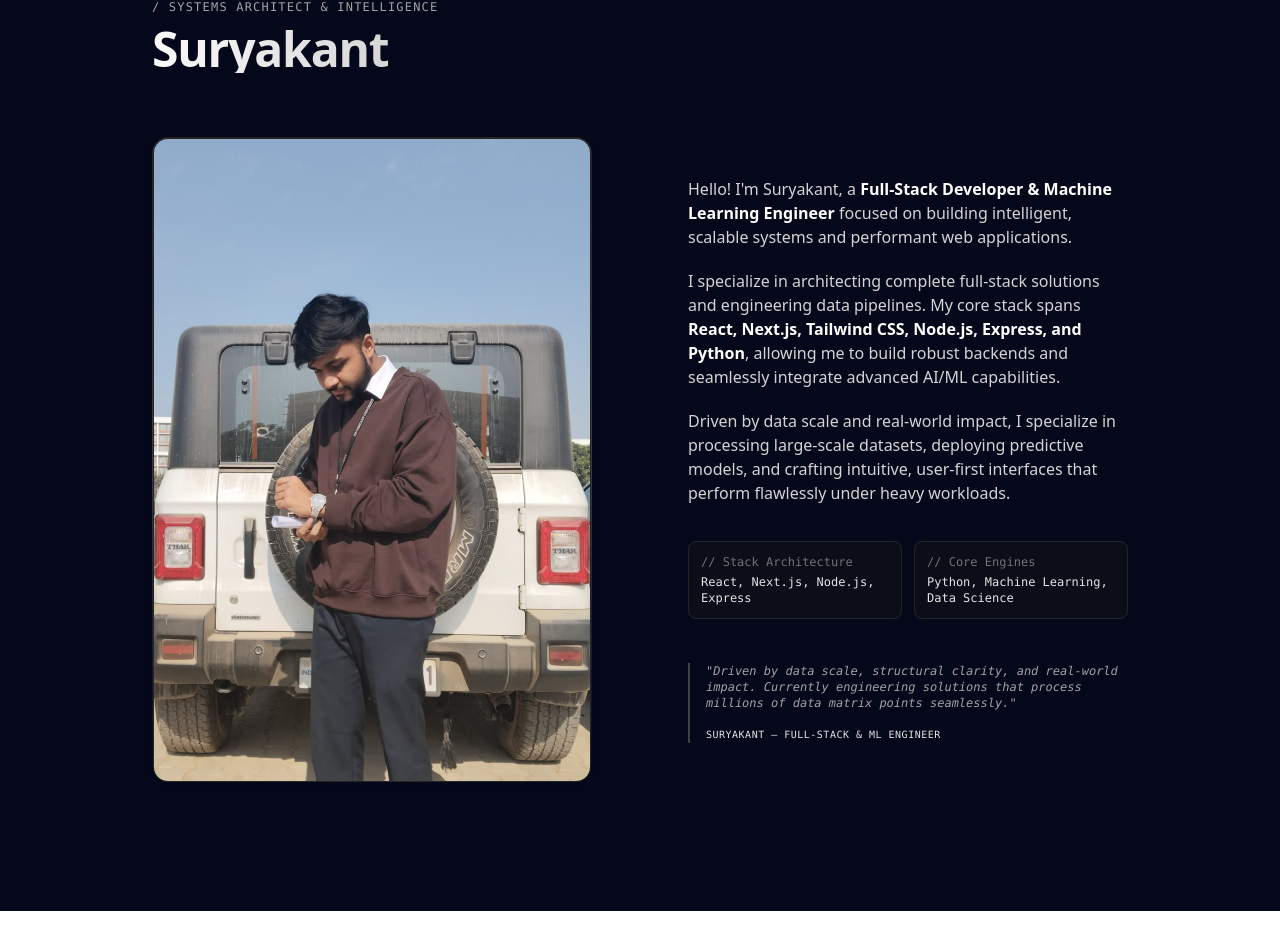
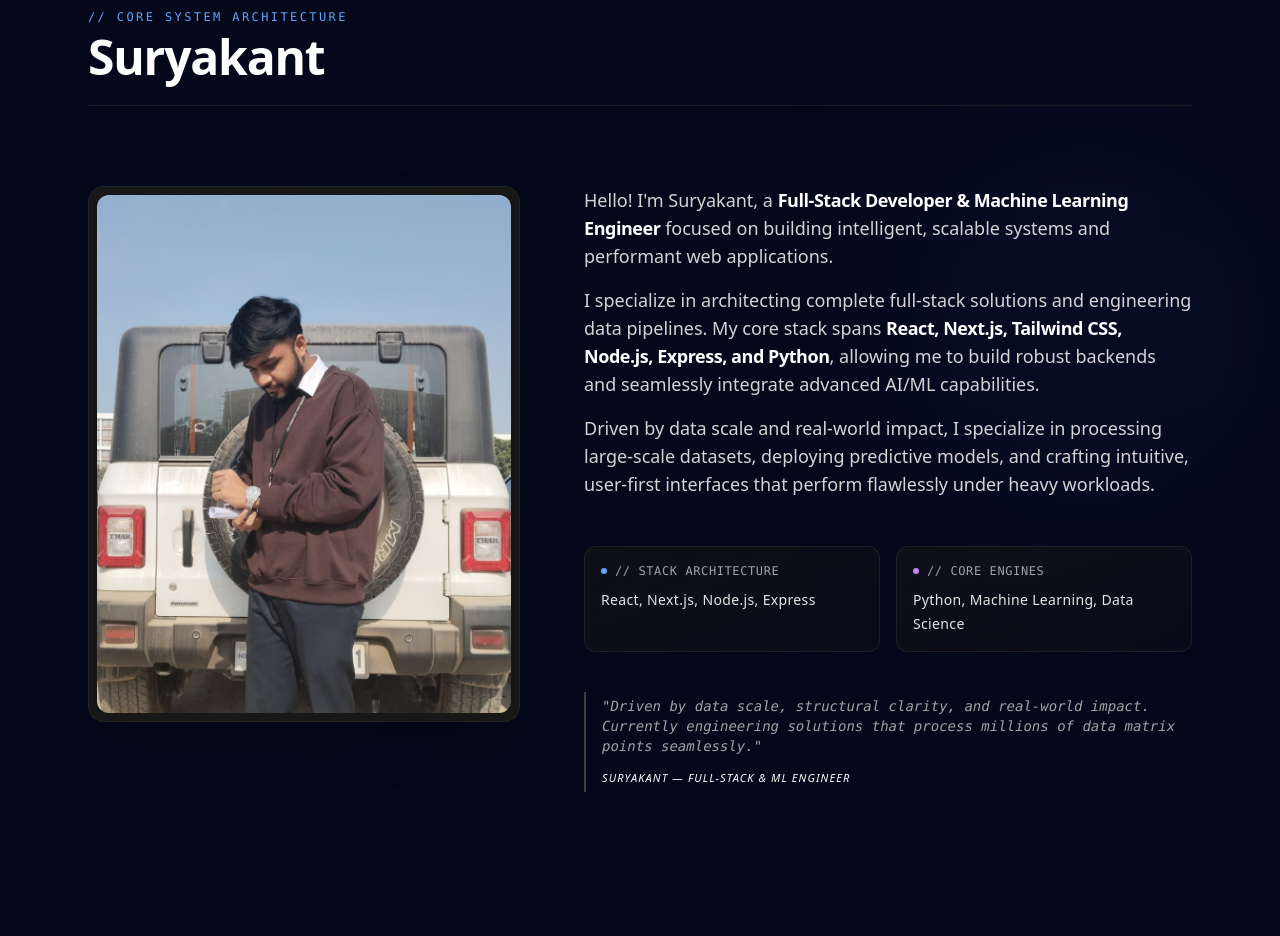
Before and after one commit to suryaaxc/Portfolio, a React (Vite) app: page / in a window 1280 px wide. Shown: the part 935-1871 px from the top of the page. Before the commit the page ends 1846 px from the top, so only its background shows below. Built offline with nearby package versions, Linux system fonts and the light colour scheme.

Commit message:
design: implement expert-level structural layout and image animations

```diff
--- a/src/pages/About/About.jsx
+++ b/src/pages/About/About.jsx
@@ -3,66 +3,89 @@ import HeroImg from "@/assets/images/hero.jpg";
 export default function About() {
   return (
     <>
-      <section id="about" className="py-16 md:py-32 text-neutral-50 bg-[#04081A] font-sans">
-        <div className="mx-auto max-w-5xl space-y-8 px-6 md:space-y-16">
+      <section id="about" className="py-20 md:py-36 text-neutral-200 bg-[#04081A] font-sans antialiased relative overflow-hidden">
+        {/* Subtle Ambient Light Effect */}
+        <div className="absolute top-1/4 right-0 w-96 h-96 bg-blue-500/5 rounded-full blur-[120px] pointer-events-none"></div>
+        <div className="absolute bottom-1/4 left-0 w-96 h-96 bg-indigo-500/5 rounded-full blur-[120px] pointer-events-none"></div>
 
-          {/* Top Heading Section */}
-          <div className="space-y-2">
-            <span className="text-xs uppercase tracking-widest text-neutral-400 font-mono">/ Systems Architect & Intelligence</span>
-            <h2 className="relative z-10 max-w-xl text-4xl font-black lg:text-5xl tracking-tight text-transparent bg-clip-text bg-gradient-to-r from-neutral-50 to-neutral-400">
+        <div className="mx-auto max-w-6xl px-6 space-y-12 md:space-y-20 relative z-10">
+
+          {/* Section Header */}
+          <div className="border-b border-neutral-800/60 pb-6">
+            <span className="text-xs font-mono tracking-[0.2em] text-blue-400 uppercase block mb-2">
+              // CORE SYSTEM ARCHITECTURE
+            </span>
+            <h2 className="text-4xl font-extrabold tracking-tight md:text-5xl text-white">
               Suryakant
             </h2>
           </div>
 
-          <div className="grid gap-6 sm:grid-cols-2 md:gap-12 lg:gap-24 items-center">
+          {/* Main Grid Layout */}
+          <div className="grid gap-12 lg:grid-cols-12 items-start">
 
-            {/* Left Image Section - Original Colors with clean border */}
-            <div className="relative mb-6 sm:mb-0">
-              <div className="bg-gradient-to-b aspect-76/59 relative rounded-2xl p-px from-neutral-800 via-neutral-700 to-transparent">
+            {/* Left Image Section - Expert Level Engineering Frame */}
+            <div className="lg:col-span-5 w-full">
+              <div className="relative group w-full overflow-hidden rounded-2xl bg-neutral-900 border border-neutral-800/80 p-2 shadow-2xl transition-all duration-500 hover:border-blue-500/40 hover:shadow-blue-500/5">
+                <div className="overflow-hidden rounded-xl aspect-[4/5] sm:aspect-[76/59] lg:aspect-[4/5] relative w-full h-full">
                   <img
                     src={HeroImg}
-                  className="rounded-[15px] shadow block object-cover w-full h-full border border-neutral-800"
-                  alt="Suryakant"
+                    className="object-cover w-full h-full transition-transform duration-700 ease-out group-hover:scale-105"
+                    alt="Suryakant Portfolio Capture"
                     width={1207}
                     height={929}
+                    loading="lazy"
                   />
+                  {/* Premium overlay pulse */}
+                  <div className="absolute inset-0 bg-gradient-to-t from-[#04081A]/40 to-transparent opacity-0 group-hover:opacity-100 transition-opacity duration-500 pointer-events-none"></div>
+                </div>
               </div>
             </div>
 
-            {/* Right Professional AI Description Section */}
-            <div className="relative space-y-5 text-neutral-300 text-sm md:text-base leading-relaxed">
+            {/* Right Expert Copy & Tech Matrix */}
+            <div className="lg:col-span-7 space-y-6 lg:pl-4">
+              <div className="space-y-4 text-neutral-300 text-base md:text-lg leading-relaxed font-normal">
                 <p>
-                Hello! I'm Suryakant, a <strong className="font-bold text-white">Full-Stack Developer & Machine Learning Engineer</strong> focused on building intelligent, scalable systems and performant web applications.
+                  Hello! I'm Suryakant, a <strong className="font-semibold text-white tracking-tight">Full-Stack Developer & Machine Learning Engineer</strong> focused on building intelligent, scalable systems and performant web applications.
                 </p>
 
                 <p>
-                I specialize in architecting complete full-stack solutions and engineering data pipelines. My core stack spans <strong className="font-bold text-white">React, Next.js, Tailwind CSS, Node.js, Express, and Python</strong>, allowing me to build robust backends and seamlessly integrate advanced AI/ML capabilities.
+                  I specialize in architecting complete full-stack solutions and engineering data pipelines. My core stack spans <strong className="font-semibold text-white tracking-tight">React, Next.js, Tailwind CSS, Node.js, Express, and Python</strong>, allowing me to build robust backends and seamlessly integrate advanced AI/ML capabilities.
                 </p>
 
                 <p>
                   Driven by data scale and real-world impact, I specialize in processing large-scale datasets, deploying predictive models, and crafting intuitive, user-first interfaces that perform flawlessly under heavy workloads.
                 </p>
+              </div>
 
-              {/* Modern Grid Badges for Core Stack Overview */}
-              <div className="pt-4 grid grid-cols-2 gap-3 font-mono text-xs">
-                <div className="p-3 bg-neutral-900/40 border border-neutral-800 rounded-lg">
-                  <span className="block text-neutral-500 mb-1">// Stack Architecture</span>
-                  <span className="text-neutral-200 font-medium">React, Next.js, Node.js, Express</span>
+              {/* Advanced Technical Matrix Grid */}
+              <div className="pt-6 grid grid-cols-1 sm:grid-cols-2 gap-4">
+                <div className="p-4 bg-gradient-to-br from-neutral-900/60 to-neutral-900/20 border border-neutral-800/80 rounded-xl hover:border-neutral-700/60 transition-colors duration-300">
+                  <div className="flex items-center gap-2 mb-2">
+                    <span className="w-1.5 h-1.5 rounded-full bg-blue-400"></span>
+                    <span className="text-xs font-mono text-neutral-400 uppercase tracking-wider">// Stack Architecture</span>
                   </div>
-                <div className="p-3 bg-neutral-900/40 border border-neutral-800 rounded-lg">
-                  <span className="block text-neutral-500 mb-1">// Core Engines</span>
-                  <span className="text-neutral-200 font-medium">Python, Machine Learning, Data Science</span>
+                  <span className="text-sm text-neutral-200 font-medium tracking-wide">
+                    React, Next.js, Node.js, Express
+                  </span>
+                </div>
+
+                <div className="p-4 bg-gradient-to-br from-neutral-900/60 to-neutral-900/20 border border-neutral-800/80 rounded-xl hover:border-neutral-700/60 transition-colors duration-300">
+                  <div className="flex items-center gap-2 mb-2">
+                    <span className="w-1.5 h-1.5 rounded-full bg-purple-400"></span>
+                    <span className="text-xs font-mono text-neutral-400 uppercase tracking-wider">// Core Engines</span>
+                  </div>
+                  <span className="text-sm text-neutral-200 font-medium tracking-wide">
+                    Python, Machine Learning, Data Science
+                  </span>
                 </div>
               </div>
 
-              {/* Re-designed Blockquote */}
-              <div className="pt-6">
-                <blockquote className="border-l-2 border-neutral-700 pl-4 font-mono text-xs text-neutral-400 italic">
-                  <p>
+              {/* Professional Terminal Metric Quote */}
+              <div className="pt-4">
+                <blockquote className="border-l-2 border-neutral-700 pl-4 py-1 font-mono text-xs md:text-sm text-neutral-400 italic leading-relaxed">
                   "Driven by data scale, structural clarity, and real-world impact. Currently engineering solutions that process millions of data matrix points seamlessly."
-                  </p>
-                  <div className="mt-4">
-                    <cite className="block font-medium text-neutral-200 not-italic uppercase tracking-wider text-[10px]">
+                  <div className="mt-3 not-italic">
+                    <cite className="block font-sans font-medium text-white text-[11px] uppercase tracking-widest">
                       Suryakant — Full-Stack & ML Engineer
                     </cite>
                   </div>
```
Lines whose indentation alone changed are shown as unchanged.
